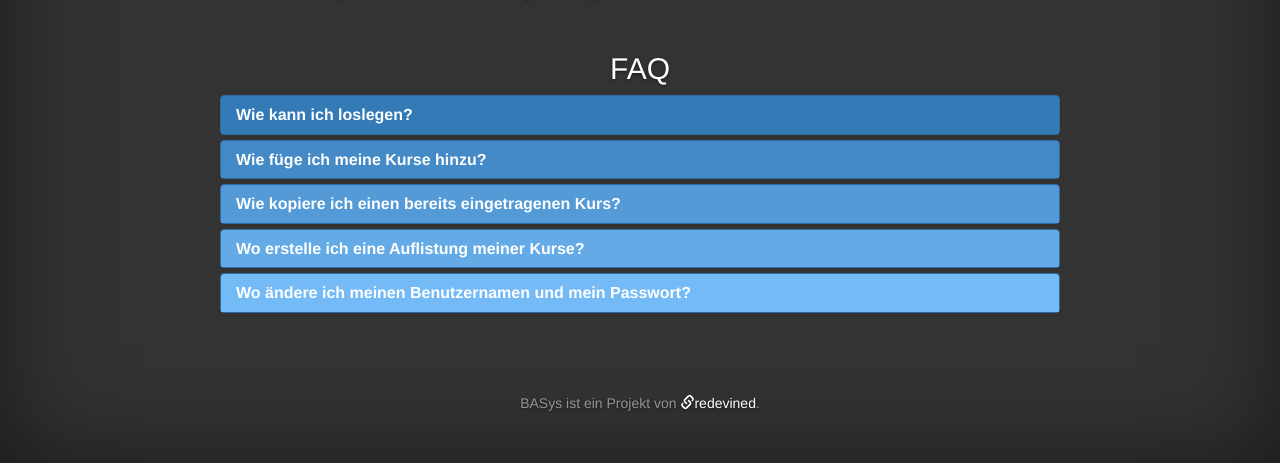
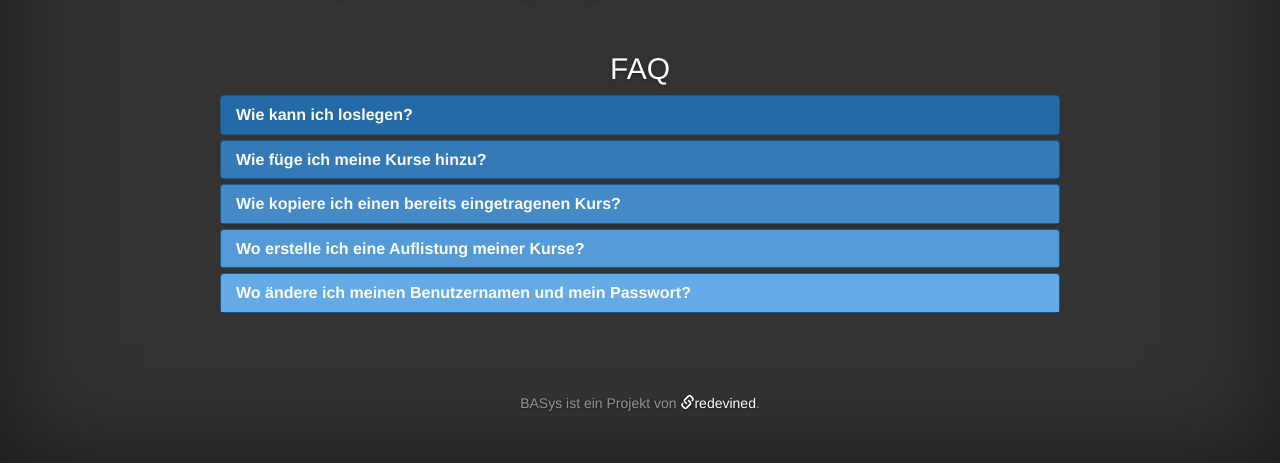
Before and after one commit to redevined/brenner-assistant-system, a Python web app: template templates/about.html in a window 1280 px wide. Shown: the part 361-824 px from the top of the page. Run offline with Jinja, Linux system fonts and the light colour scheme; the template is opened without the code that fills it, so the values that code supplies are empty; some libraries are stand-ins or nearby versions.

Commit message:
Accordion color adjustment

```diff
--- a/static/css/template.css
+++ b/static/css/template.css
@@ -234,27 +234,27 @@ h1, h2, h3 {
 }
 
 .panel-default {
-  border-color: #2e6da4;
+  border-color: #135a97;
 }
 
 .panel-default > .panel-heading#q1 {
+  background-color: #236aa7;
+}
+
+.panel-default > .panel-heading#q2 {
   background-color: #337ab7;
 }
 
-.panel-default > .panel-heading#q2 {
+.panel-default > .panel-heading#q3 {
   background-color: #438ac7;
 }
 
-.panel-default > .panel-heading#q3 {
+.panel-default > .panel-heading#q4 {
   background-color: #539ad7;
 }
 
-.panel-default > .panel-heading#q4 {
+.panel-default > .panel-heading#q5 {
   background-color: #63aae7;
-}
-
-.panel-default > .panel-heading#q5 {
-  background-color: #73baf7;
 }
 
 .panel-default > .panel-heading + .panel-collapse > .panel-body {
```
